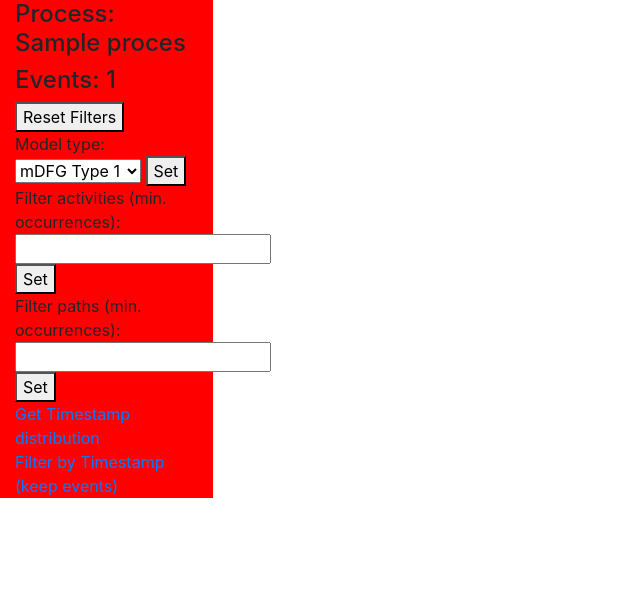
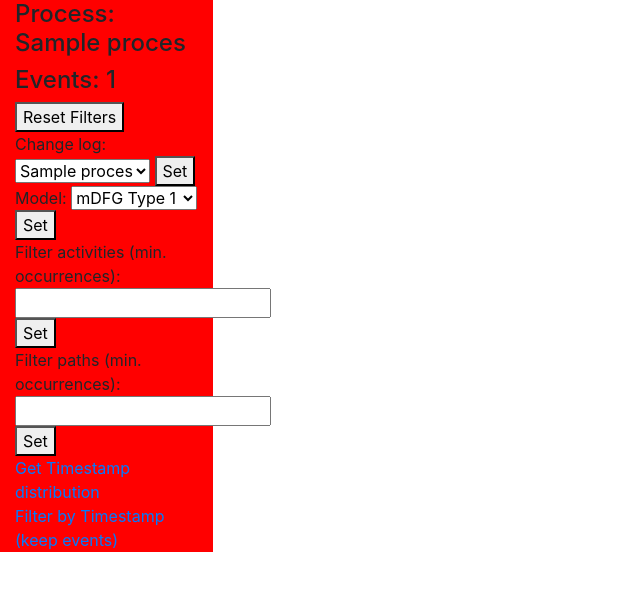
Before and after one commit to Javert899/pm4py-mdl, a Flask app: template templates/process_view.html in a window 1280 px wide. Shown: the top 591 px of the page, without its empty margins (0-640 px from the left). Run offline with Flask 2, Linux system fonts and the light colour scheme; the template is opened without the code that fills it: most values are stand-ins (such as "Sample title", 1, 10 or a date in 2020); parts of the project's set-up code (start-up, migrations or seed data) failed here and were passed over.

Commit message:
Adding change log option in the panel

```diff
--- a/app.py
+++ b/app.py
@@ -153,7 +153,8 @@ def reset_filters():
     return ""
 
 def main():
-    Shared.logs["orders"] = Process("orders", "example_logs/mdl/order_management.mdl")
+    Shared.logs["orders"] = Process("orders", "example_logs/mdl/order_management.mdl", Shared.logs)
+    Shared.logs["orders2"] = Process("orders2", "example_logs/mdl/order_management.mdl", Shared.logs)
     app.run()
 
 
--- a/controllers/process.py
+++ b/controllers/process.py
@@ -14,7 +14,9 @@ from copy import copy
 import json
 
 class Process(object):
-    def __init__(self, name, mdl_path):
+    def __init__(self, name, mdl_path, shared_logs):
+        self.shared_logs = shared_logs
+        self.shared_logs_names = []
         self.parent = self
         self.name = name
         self.mdl_path = mdl_path
@@ -33,6 +35,7 @@ class Process(object):
         self.model_view = ""
 
     def get_visualization(self, min_acti_count=0, min_paths_count=0, model_type="model1"):
+        self.shared_logs_names = "@@@".join([x for x in self.shared_logs])
         self.selected_min_acti_count = min_acti_count
         self.selected_min_edge_freq_count = min_paths_count
         self.selected_model_type = model_type
--- a/templates/process_view.html
+++ b/templates/process_view.html
@@ -18,7 +18,13 @@
               <button onclick="javascript:resetFilters()">Reset Filters</button>
           </div>
           <div>
-              Model type:
+              Change log:
+              <select id="logselector" name="logselector">
+              </select>
+              <button onclick="javascript:performLogChange()">Set</button>
+          </div>
+          <div>
+              Model:
               <select id="model_type" name="model_type">
                   <option value="model1">mDFG Type 1</option>
                   <option value="model2">mDFG Type 2</option>
@@ -50,6 +56,7 @@
     </div>
 </div>
 <script type="text/javascript">
+    var pnames = null;
     var cobject = null;
 
     if(typeof(String.prototype.trim) === "undefined")
@@ -177,8 +184,19 @@
 
     function preliminary() {
         document.getElementById("model_type").value = "model1";
+        pnames = '{{ Process.shared_logs_names }}'.split("@@@");
+        var log_selector = document.getElementById("logselector");
+        let i = 0;
+        while (i < pnames.length) {
+            var option = document.createElement("option");
+            option.text = pnames[i];
+            option.value = pnames[i];
+            log_selector.add(option);
+            i++;
+        }
+        console.log(pnames);
         var x = document.cookie.split(";");
-        var i = 0;
+        i = 0;
         while (i < x.length) {
             let cookie_name = x[i].split("=")[0].trim();
             let cookie_value = x[i].split("=")[1];
@@ -237,6 +255,11 @@
         window.location.reload();
     }
 
+    function performLogChange() {
+        var selected_log = document.getElementById("logselector").value;
+        window.location.href = "/process_view/"+selected_log;
+    }
+
     preliminary();
     getCObject();
     fillMainView();
```
